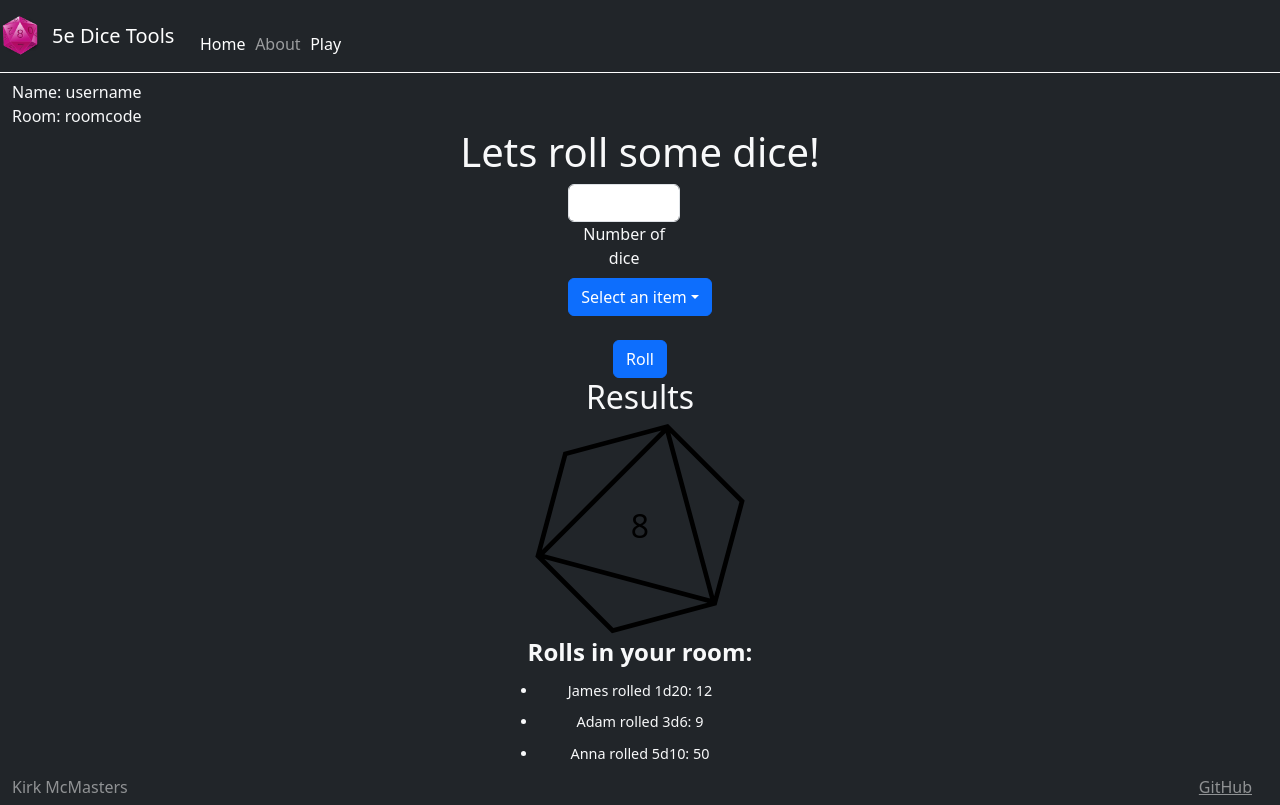
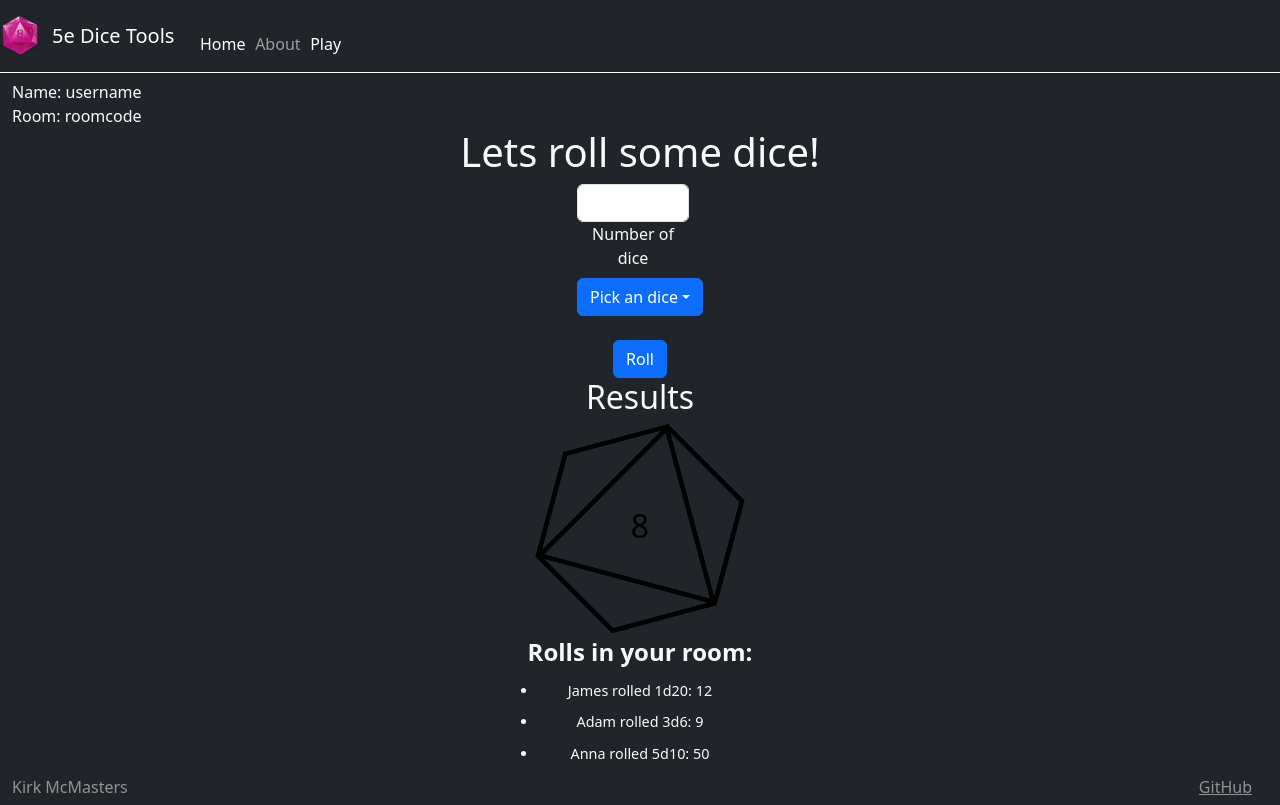
Before and after one commit to Sp0-0k/startupweb260, a React (Vite) app in the folder startupReact/: page /play in a window 1280 px wide. Built offline with nearby package versions, Linux system fonts and the light colour scheme.

Commit message:
Minor text change on my play page dropdown menu

```diff
--- a/startupReact/src/play/play.jsx
+++ b/startupReact/src/play/play.jsx
@@ -7,7 +7,7 @@ class App extends React.Component {
     super();
 
     this.state = {
-      dropDownValue: "Select an item"
+      dropDownValue: "Pick an dice"
     }
   }
   changeValue(text) {
```
